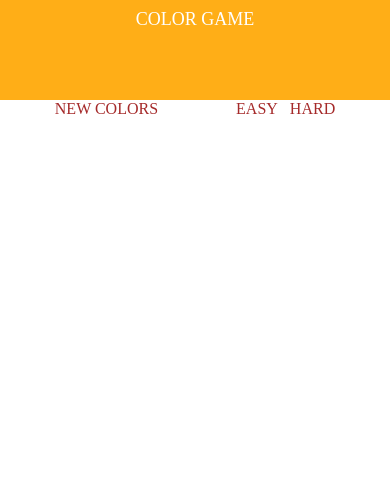
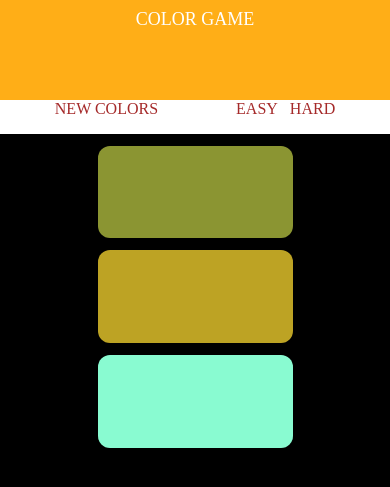
Before and after one commit to Prakhargarg-2010196/JavaScriptColorPickerGame, a website: page index.html in a window 390 px wide. Shown: the part 69-556 px from the top of the page. Drawn offline with Linux system fonts and the light colour scheme.

Commit message:
BugFix(css):Removed the css causing issues in mobile view

```diff
--- a/css/styles.css
+++ b/css/styles.css
@@ -45,7 +45,6 @@ a {
 #color-palette-grid-container {
   display: flex;
   justify-content: center;
-
   background: black;
   height: 76vh;
 }
--- a/index.html
+++ b/index.html
@@ -22,7 +22,8 @@
         <a href="#" name="hard">HARD</a>
       </div>
     </div>
-   <div class="color-palette-grid"></div>
-
+    <div id="color-palette-grid-container">
+      <div class="color-palette-grid"></div>
+    </div>
   </body>
 </html>
```
